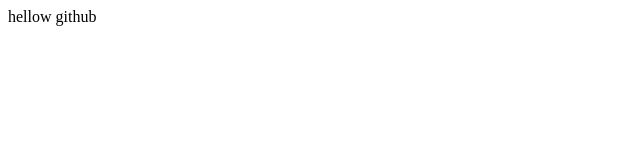
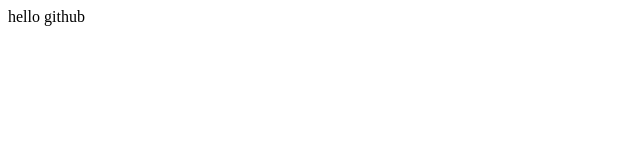
Before and after one commit to mayaohua/mayaohua.github.io, a plain HTML site: page index.html in a window 1280 px wide. Shown: the full height of the page, 0-640 px from the left. Drawn offline with Linux system fonts and the light colour scheme.

Commit message:
Update index.html
简介

```diff
--- a/index.html
+++ b/index.html
@@ -5,6 +5,6 @@
 	<title>hello</title>
 </head>
 <body>
-	hellow github
+	hello github
 </body>
 </html>
```
